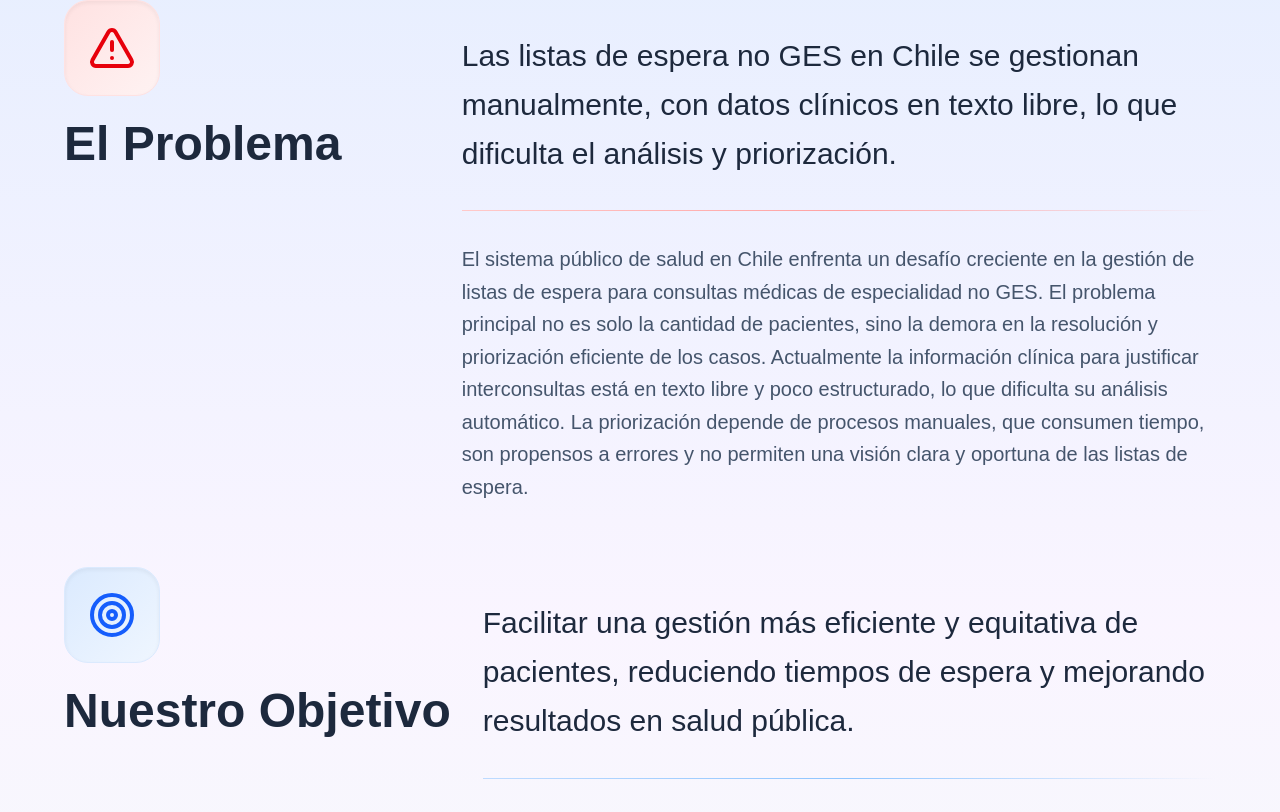
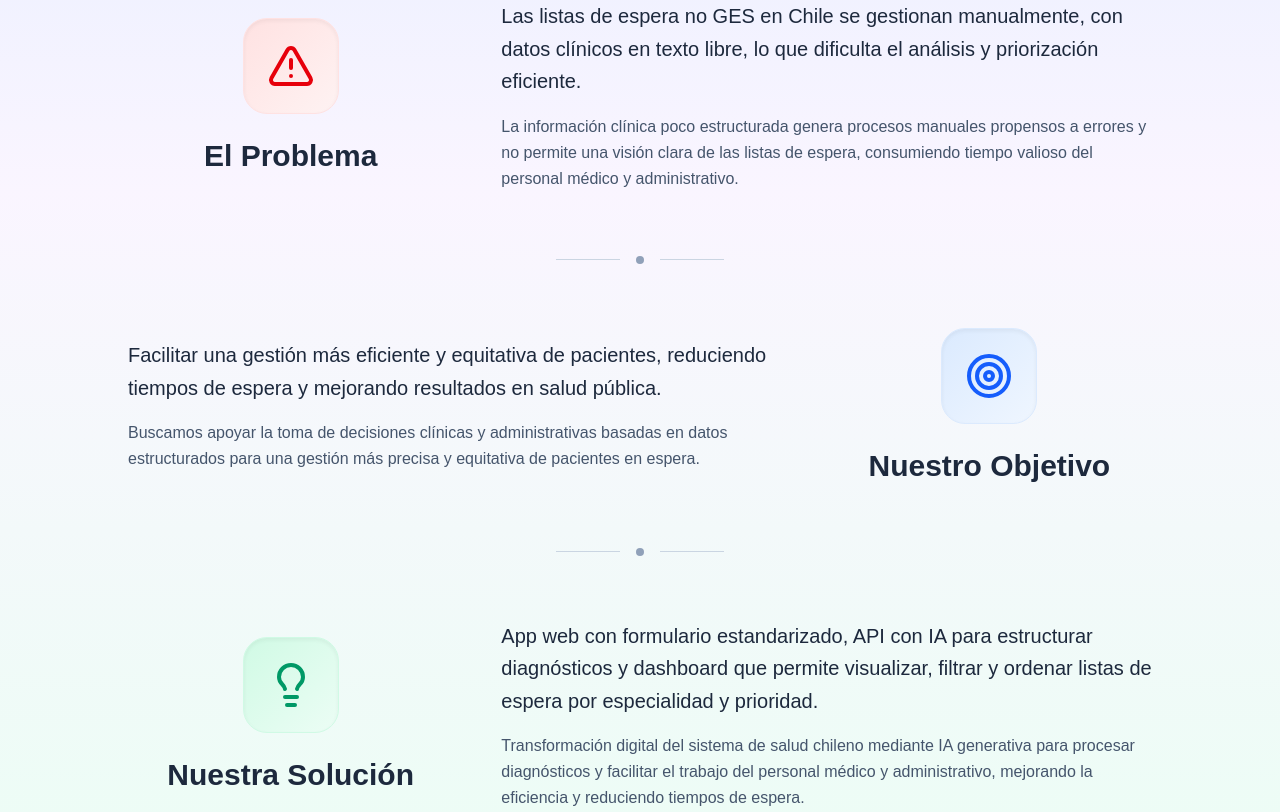
Before and after one commit to a1fredowo/interconsultai, a Next.js app: page / in a window 1280 px wide. Shown: the part 488-1300 px from the top of the page. Built offline with nearby package versions, Linux system fonts and the light colour scheme.

Commit message:
Se edita el estilo de la homepage

```diff
--- a/src/app/page.tsx
+++ b/src/app/page.tsx
@@ -12,7 +12,7 @@ export default function Home() {
         {/* Header Section */}
         <div className="text-center mb-12">
           <h1 className="text-5xl lg:text-6xl font-bold bg-gradient-to-r from-blue-700 to-slate-800 bg-clip-text text-transparent mb-6 leading-tight">
-            Sistema de Gestión de Pacientes
+            InterconsultAI
           </h1>
           <div className="flex items-center justify-center mb-8">
             <div className="w-16 h-px bg-gradient-to-r from-transparent to-blue-300"></div>
@@ -22,14 +22,14 @@ export default function Home() {
             <div className="w-16 h-px bg-gradient-to-l from-transparent to-emerald-300"></div>
           </div>
           <p className="text-xl text-slate-600 max-w-4xl mx-auto leading-relaxed mb-12">
-            Proyecto del grupo <span className="font-bold text-transparent bg-gradient-to-r from-blue-600 to-emerald-600 bg-clip-text">InterconsultAI</span> para optimizar y automatizar la priorización de listas de espera médicas no GES en Chile usando IA generativa.
+            <span className="font-bold text-transparent bg-gradient-to-r from-blue-600 to-emerald-600 bg-clip-text">InterconsultAI</span> es un proyecto que busca optimizar y automatizar la priorización de listas de espera médicas no GES en Chile usando IA generativa.
           </p>
 
           {/* Action Buttons */}
           <div className="flex flex-col sm:flex-row gap-6 justify-center items-center mb-20">
             <button
               onClick={() => router.push("/formulario")}
-              className="group relative flex items-center justify-center gap-3 bg-gradient-to-r from-emerald-500 to-emerald-600 hover:from-emerald-600 hover:to-emerald-700 text-white py-5 px-10 rounded-2xl shadow-lg transform transition-all duration-300 hover:scale-105 hover:shadow-xl active:scale-95 w-full sm:w-auto min-w-[300px] overflow-hidden"
+              className="cursor-pointer group relative flex items-center justify-center gap-3 bg-gradient-to-r from-emerald-500 to-emerald-600 hover:from-emerald-600 hover:to-emerald-700 text-white py-5 px-10 rounded-2xl shadow-lg transform transition-all duration-300 hover:scale-105 hover:shadow-xl active:scale-95 w-full sm:w-auto min-w-[300px] overflow-hidden"
             >
               <div className="absolute inset-0 bg-gradient-to-r from-white/0 via-white/20 to-white/0 transform -skew-x-12 translate-x-[-100%] group-hover:translate-x-[100%] transition-transform duration-700"></div>
               <ClipboardList className="w-7 h-7 transition-transform group-hover:scale-110 relative z-10" />
@@ -38,7 +38,7 @@ export default function Home() {
 
             <button
               onClick={() => router.push("/dashboard")}
-              className="group relative flex items-center justify-center gap-3 bg-gradient-to-r from-blue-500 to-blue-600 hover:from-blue-600 hover:to-blue-700 text-white py-5 px-10 rounded-2xl shadow-lg transform transition-all duration-300 hover:scale-105 hover:shadow-xl active:scale-95 w-full sm:w-auto min-w-[300px] overflow-hidden"
+              className="cursor-pointer group relative flex items-center justify-center gap-3 bg-gradient-to-r from-blue-500 to-blue-600 hover:from-blue-600 hover:to-blue-700 text-white py-5 px-10 rounded-2xl shadow-lg transform transition-all duration-300 hover:scale-105 hover:shadow-xl active:scale-95 w-full sm:w-auto min-w-[300px] overflow-hidden"
             >
               <div className="absolute inset-0 bg-gradient-to-r from-white/0 via-white/20 to-white/0 transform -skew-x-12 translate-x-[-100%] group-hover:translate-x-[100%] transition-transform duration-700"></div>
               <BarChart3 className="w-7 h-7 transition-transform group-hover:scale-110 relative z-10" />
@@ -48,74 +48,87 @@ export default function Home() {
         </div>
 
         {/* Main Content */}
-        <div className="max-w-6xl mx-auto">
+        <div className="max-w-5xl mx-auto space-y-16">
 
           {/* El Problema */}
-          <div className="mb-16">
-            <div className="flex flex-col lg:flex-row items-start gap-8">
-              <div className="flex-shrink-0 text-center lg:text-left">
-                <div className="inline-flex items-center justify-center w-24 h-24 bg-gradient-to-br from-red-100 to-red-50 rounded-3xl mb-6 shadow-inner border border-red-100">
+          <div className="flex flex-col lg:flex-row items-center gap-12">
+            <div className="lg:w-1/3 text-center">
+              <div className="w-24 h-24 bg-gradient-to-br from-red-100 to-red-50 rounded-3xl mx-auto mb-6 flex items-center justify-center shadow-inner border border-red-100">
                 <AlertTriangle className="w-12 h-12 text-red-600" />
               </div>
-                <h2 className="text-4xl lg:text-5xl font-bold text-slate-800 mb-4">
-                  El Problemaㅤㅤ
+              <h2 className="text-3xl font-bold text-slate-800">
+                El Problema
               </h2>
             </div>
-              <div className="flex-1 mt-4 lg:mt-8">
-                <p className="text-2xl lg:text-3xl font-medium mb-8 leading-relaxed text-slate-800">
-                  Las listas de espera no GES en Chile se gestionan manualmente, con datos clínicos en texto libre, lo que dificulta el análisis y priorización.
+            <div className="lg:w-2/3">
+              <p className="text-xl text-slate-800 mb-4 leading-relaxed">
+                Las listas de espera no GES en Chile se gestionan manualmente, con datos clínicos en texto libre,
+                lo que dificulta el análisis y priorización eficiente.
               </p>
-                <div className="w-full h-px bg-gradient-to-r from-red-200 via-red-300 to-transparent mb-8"></div>
-                <p className="text-lg lg:text-xl leading-relaxed text-slate-600">
-                  El sistema público de salud en Chile enfrenta un desafío creciente en la gestión de listas de espera para consultas médicas de especialidad no GES. El problema principal no es solo la cantidad de pacientes, sino la demora en la resolución y priorización eficiente de los casos. Actualmente la información clínica para justificar interconsultas está en texto libre y poco estructurado, lo que dificulta su análisis automático. La priorización depende de procesos manuales, que consumen tiempo, son propensos a errores y no permiten una visión clara y oportuna de las listas de espera.
+              <p className="text-slate-600 leading-relaxed">
+                La información clínica poco estructurada genera procesos manuales propensos a errores
+                y no permite una visión clara de las listas de espera, consumiendo tiempo valioso
+                del personal médico y administrativo.
               </p>
             </div>
           </div>
+
+          {/* Separador */}
+          <div className="flex items-center justify-center">
+            <div className="w-16 h-px bg-slate-300"></div>
+            <div className="w-2 h-2 bg-slate-400 rounded-full mx-4"></div>
+            <div className="w-16 h-px bg-slate-300"></div>
           </div>
 
           {/* Nuestro Objetivo */}
-          <div className="mb-16">
-            <div className="flex flex-col lg:flex-row items-start gap-8">
-              <div className="flex-shrink-0 text-center lg:text-left">
-                <div className="inline-flex items-center justify-center w-24 h-24 bg-gradient-to-br from-blue-100 to-blue-50 rounded-3xl mb-6 shadow-inner border border-blue-100">
+          <div className="flex flex-col lg:flex-row-reverse items-center gap-12">
+            <div className="lg:w-1/3 text-center">
+              <div className="w-24 h-24 bg-gradient-to-br from-blue-100 to-blue-50 rounded-3xl mx-auto mb-6 flex items-center justify-center shadow-inner border border-blue-100">
                 <Target className="w-12 h-12 text-blue-600" />
               </div>
-                <h2 className="text-4xl lg:text-5xl font-bold text-slate-800 mb-4">
+              <h2 className="text-3xl font-bold text-slate-800">
                 Nuestro Objetivo
               </h2>
             </div>
-              <div className="flex-1 mt-4 lg:mt-8">
-                <p className="text-2xl lg:text-3xl font-medium mb-8 leading-relaxed text-slate-800">
-                  Facilitar una gestión más eficiente y equitativa de pacientes, reduciendo tiempos de espera y mejorando resultados en salud pública.
+            <div className="lg:w-2/3">
+              <p className="text-xl text-slate-800 mb-4 leading-relaxed">
+                Facilitar una gestión más eficiente y equitativa de pacientes, reduciendo tiempos de espera
+                y mejorando resultados en salud pública.
               </p>
-                <div className="w-full h-px bg-gradient-to-r from-blue-200 via-blue-300 to-transparent mb-8"></div>
-                <p className="text-lg lg:text-xl leading-relaxed text-slate-600">
-                  Buscamos facilitar una gestión más eficiente, precisa y equitativa de los pacientes en espera, para reducir los tiempos de atención y mejorar los resultados en salud pública, apoyando la toma de decisiones clínicas y administrativas basadas en datos estructurados.
+              <p className="text-slate-600 leading-relaxed">
+                Buscamos apoyar la toma de decisiones clínicas y administrativas basadas en datos estructurados
+                para una gestión más precisa y equitativa de pacientes en espera.
               </p>
             </div>
           </div>
+
+          {/* Separador */}
+          <div className="flex items-center justify-center">
+            <div className="w-16 h-px bg-slate-300"></div>
+            <div className="w-2 h-2 bg-slate-400 rounded-full mx-4"></div>
+            <div className="w-16 h-px bg-slate-300"></div>
           </div>
 
           {/* Nuestra Solución */}
-          <div className="mb-16">
-            <div className="flex flex-col lg:flex-row items-start gap-8">
-              <div className="flex-shrink-0 text-center lg:text-left">
-                <div className="inline-flex items-center justify-center w-24 h-24 bg-gradient-to-br from-emerald-100 to-emerald-50 rounded-3xl mb-6 shadow-inner border border-emerald-100">
+          <div className="flex flex-col lg:flex-row items-center gap-12">
+            <div className="lg:w-1/3 text-center">
+              <div className="w-24 h-24 bg-gradient-to-br from-emerald-100 to-emerald-50 rounded-3xl mx-auto mb-6 flex items-center justify-center shadow-inner border border-emerald-100">
                 <Lightbulb className="w-12 h-12 text-emerald-600" />
               </div>
-                <h2 className="text-4xl lg:text-5xl font-bold text-slate-800 mb-4">
+              <h2 className="text-3xl font-bold text-slate-800">
                 Nuestra Solución
               </h2>
             </div>
-              <div className="flex-1 mt-4 lg:mt-8">
-                <p className="text-2xl lg:text-3xl font-medium mb-8 leading-relaxed text-slate-800">
-                  Una app web con formulario estandarizado, API con IA para estructurar diagnósticos y un dashboard que permite visualizar, filtrar y ordenar las listas de espera por especialidad y prioridad.
+            <div className="lg:w-2/3">
+              <p className="text-xl text-slate-800 mb-4 leading-relaxed">
+                App web con formulario estandarizado, API con IA para estructurar diagnósticos
+                y dashboard que permite visualizar, filtrar y ordenar listas de espera por especialidad y prioridad.
               </p>
-                <div className="w-full h-px bg-gradient-to-r from-emerald-200 via-emerald-300 to-transparent mb-8"></div>
-                <p className="text-lg lg:text-xl leading-relaxed text-slate-600">
-                  Desarrollamos una aplicación web que integra: un formulario digital inspirado en el Formulario Único de Evaluación de Salud chileno para el ingreso estandarizado de consultas médicas; una API que utiliza IA generativa para procesar y estandarizar el diagnóstico en texto libre, devolviendo datos estructurados que se almacenan en JSON; y un dashboard que permite visualizar, filtrar y ordenar las listas de espera por especialidad y prioridad, facilitando el trabajo del personal médico y administrativo. Buscamos aportar a la transformación digital del sistema de salud chileno, mejorando la eficiencia en la gestión de listas de espera, reduciendo tiempos de espera y apoyando la entrega de atención oportuna a los pacientes.
+              <p className="text-slate-600 leading-relaxed">
+                Transformación digital del sistema de salud chileno mediante IA generativa
+                para procesar diagnósticos y facilitar el trabajo del personal médico y administrativo,
+                mejorando la eficiencia y reduciendo tiempos de espera.
               </p>
-              </div>
             </div>
           </div>
 
```
Lines whose indentation alone changed are shown as unchanged.
